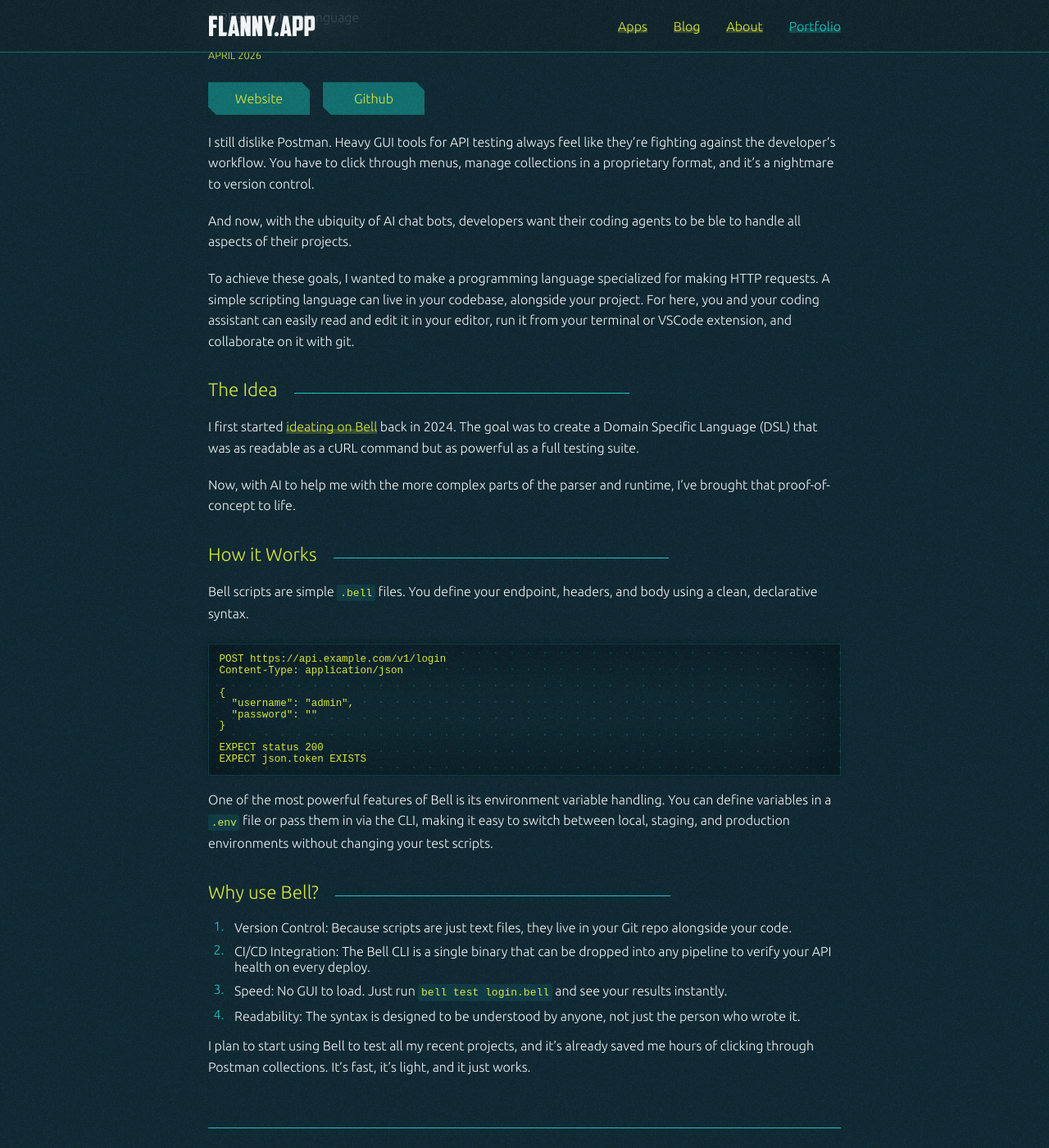
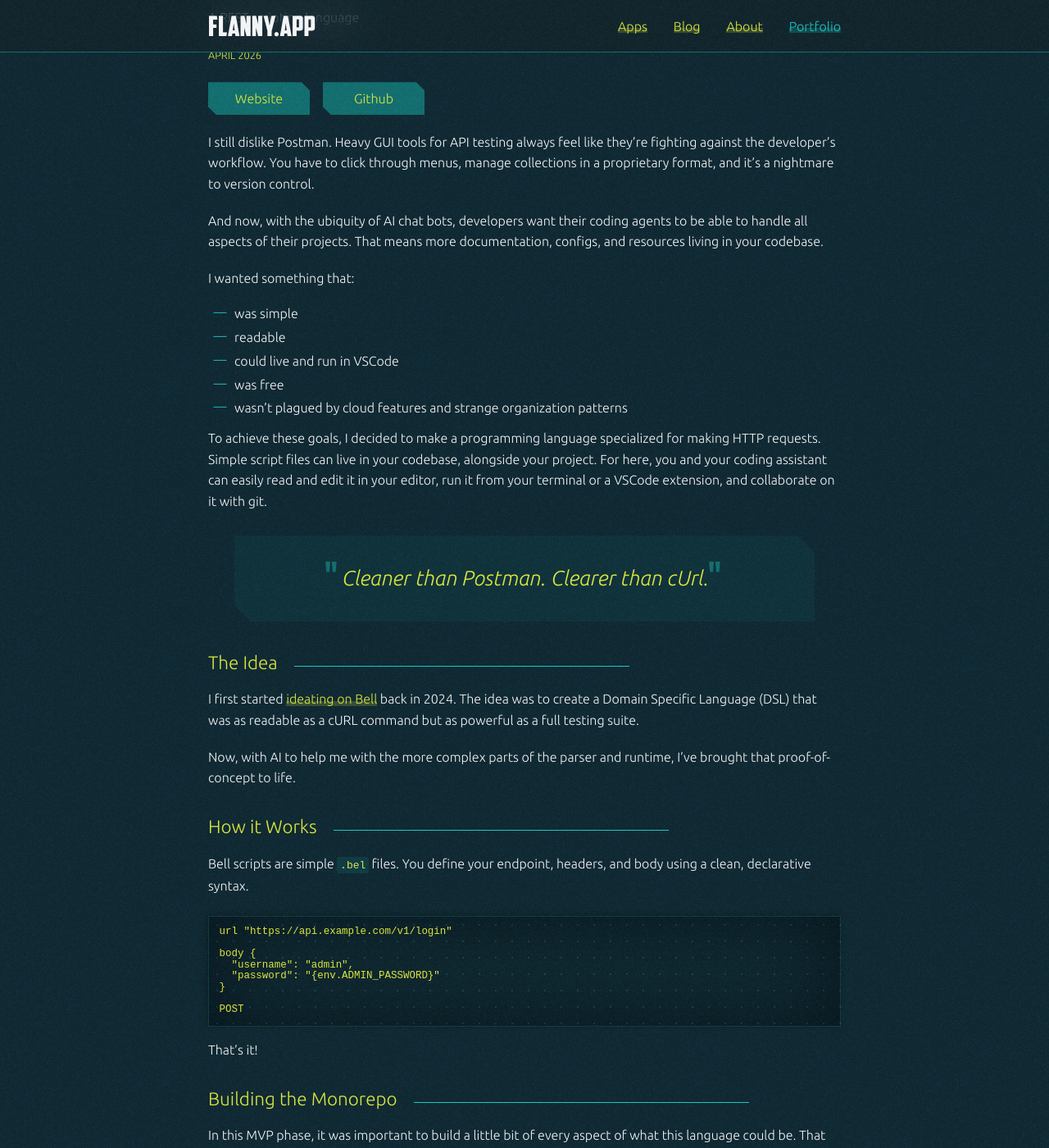
Before and after one commit to pjflanagan/pjflanagan.github.io, a Jekyll site: the page built from _posts/2026-04-06-bell-revisted.md, in a window 1280 px wide and 1400 px high, scrolled down 446 px. Shown: the whole window at 82% size. Built offline with Jekyll 4.4.1, drawn with Linux system fonts in a browser that asks for light colours; some of the changed text lies outside the part shown.

Commit message:
bell file fix

````diff
--- a/_posts/2026-04-06-bell-revisted.md
+++ b/_posts/2026-04-06-bell-revisted.md
@@ -12,41 +12,51 @@
 
 I still dislike Postman. Heavy GUI tools for API testing always feel like they're fighting against the developer's workflow. You have to click through menus, manage collections in a proprietary format, and it's a nightmare to version control.
 
-And now, with the ubiquity of AI chat bots, developers want their coding agents to be ble to handle all aspects of their projects.
+And now, with the ubiquity of AI chat bots, developers want their coding agents to be able to handle all aspects of their projects. That means more documentation, configs, and resources living in your codebase.
 
-To achieve these goals, I wanted to make a programming language specialized for making HTTP requests. A simple scripting language can live in your codebase, alongside your project.
-For here, you and your coding assistant can easily read and edit it in your editor, run it from your terminal or VSCode extension, and collaborate on it with git.
+I wanted something that:
+- was simple
+- readable
+- could live and run in VSCode
+- was free
+- wasn't plagued by cloud features and strange organization patterns
+
+To achieve these goals, I decided to make a programming language specialized for making HTTP requests. Simple script files can live in your codebase, alongside your project.
+For here, you and your coding assistant can easily read and edit it in your editor, run it from your terminal or a VSCode extension, and collaborate on it with git.
+
+> Cleaner than Postman. Clearer than cUrl.
 
 ## The Idea
 
-I first started [ideating on Bell](/blog/2024/bell-ideation/) back in 2024. The goal was to create a Domain Specific Language (DSL) that was as readable as a cURL command but as powerful as a full testing suite.
+I first started [ideating on Bell](/blog/2024/bell-ideation/) back in 2024. The idea was to create a Domain Specific Language (DSL) that was as readable as a cURL command but as powerful as a full testing suite.
 
 Now, with AI to help me with the more complex parts of the parser and runtime, I've brought that proof-of-concept to life.
 
 ## How it Works
 
-Bell scripts are simple `.bell` files. You define your endpoint, headers, and body using a clean, declarative syntax.
+Bell scripts are simple `.bel` files. You define your endpoint, headers, and body using a clean, declarative syntax.
 
 ```bell
-POST https://api.example.com/v1/login
-Content-Type: application/json
+url "https://api.example.com/v1/login"
 
-{
+body {
   "username": "admin",
-  "password": "{{env.ADMIN_PASSWORD}}"
+  "password": "{env.ADMIN_PASSWORD}"
 }
 
-EXPECT status 200
-EXPECT json.token EXISTS
+POST
 ```
 
-One of the most powerful features of Bell is its environment variable handling. You can define variables in a `.env` file or pass them in via the CLI, making it easy to switch between local, staging, and production environments without changing your test scripts.
+That's it!
 
-## Why use Bell?
+## Building the Monorepo
 
-1. **Version Control**: Because scripts are just text files, they live in your Git repo alongside your code.
-2. **CI/CD Integration**: The Bell CLI is a single binary that can be dropped into any pipeline to verify your API health on every deploy.
-3. **Speed**: No GUI to load. Just run `bell test login.bell` and see your results instantly.
-4. **Readability**: The syntax is designed to be understood by anyone, not just the person who wrote it.
+In this MVP phase, it was important to build a little bit of every aspect of what this language could be. That meant in a monorepo we created:
+- a `core` package for `bell-lang`
+- a `vscode` package for the VSCode extension
+- a `docs` app that serves the website explaining bell
+- a `test-app` app for local testing
 
-I plan to start using Bell to test all my recent projects, and it's already saved me hours of clicking through Postman collections. It's fast, it's light, and it just works.
+## Plans
+
+I plan to start using Bell to test all my side projects. While there a certainly bugs and imperfections, I feel with time, and perhaps support from other devs, Bell can become a viable option for testing APIs. Maybe then, I'll try bringing with me to work.
````
